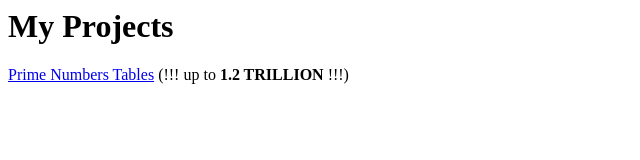
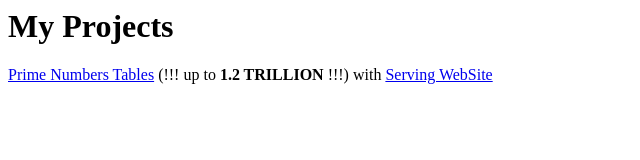
Before and after one commit to polkovnikov/polkovnikov.github.io, a plain HTML site: page index.html in a window 1280 px wide. Shown: the whole page, without its empty margins (0-640 px from the left). Drawn offline with Linux system fonts and the light colour scheme.

Commit message:
Google search console verification. Link to primes serving website.

```diff
--- a/index.html
+++ b/index.html
@@ -1,2 +1,11 @@
-<h1>My Projects</h1>
-<a href="https://github.com/polkovnikov/primes/releases/tag/primes">Prime Numbers Tables</a> (!!! up to <b>1.2 TRILLION</b> !!!)<br>
+<html>
+    <head>
+        <meta name="google-site-verification" content="pa5x47kMD62fUcEUwOcDvbQOG2z4hiljZw0emByOZ2I" />
+    </head>
+    <body>
+        <h1>My Projects</h1>
+        <a href="https://github.com/polkovnikov/primes/releases/tag/primes">Prime Numbers Tables</a> (!!! up to <b>1.2 TRILLION</b> !!!) with
+        <a href="https://megalib01.appspot.com/primes">Serving WebSite</a>
+        <br>
+    </body>
+</html>
```
